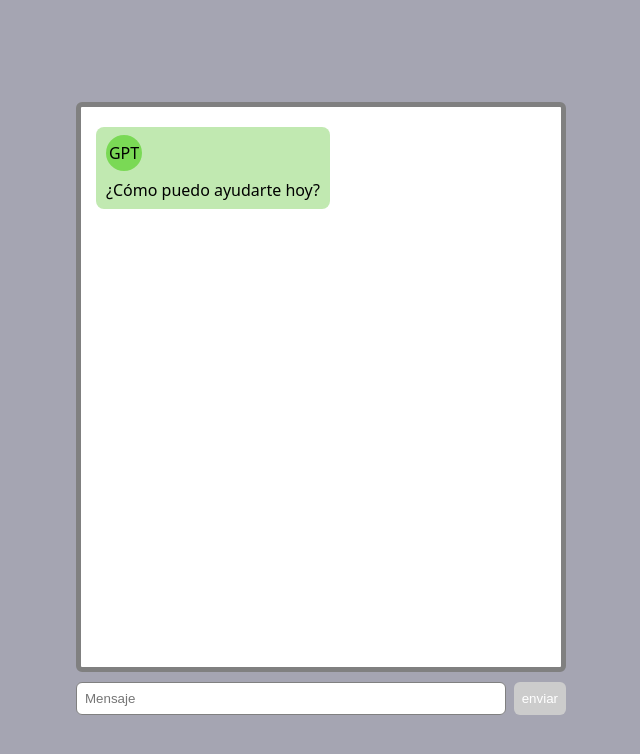
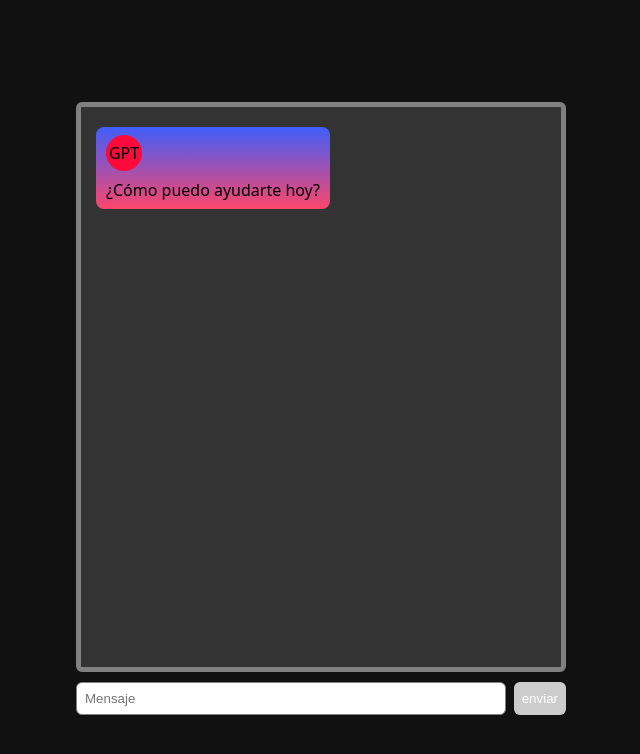
Before and after one commit to Byhako/chat_webllm, a plain HTML site: page index.html in a window 1280 px wide. Shown: the whole page, without its empty margins (319-959 px from the left). Drawn offline with Linux system fonts and the light colour scheme.

Commit message:
improve colors

```diff
--- a/index.html
+++ b/index.html
@@ -9,7 +9,7 @@
       font-family: system-ui, -apple-system, BlinkMacSystemFont, 'Segoe UI', Roboto, Oxygen, Ubuntu, Cantarell, 'Open Sans', 'Helvetica Neue', sans-serif;
       display: grid;
       place-content: center;
-      background-color: #a5a5b2;
+      background-color: #111;
       height: 100dvh;
     }
     main {
@@ -17,7 +17,7 @@
       max-width: 100%;
       height: 70vh;
 
-      background-color: #fff;
+      background-color: #333;
       border: 5px solid gray;
       border-radius: 6px;
       overflow-y: auto;
@@ -63,9 +63,10 @@
       &.assistant {
         border-radius: 8px;
         align-self: flex-start;
-        background-color: rgb(193, 233, 177);
+        background: rgb(63,94,251);
+        background: linear-gradient(180deg, rgba(63,94,251,1) 0%, rgba(252,70,107,1) 100%);
         span {
-          background-color: rgb(122, 217, 85);
+          background-color: rgb(253, 9, 58);
         }
       }
     }
@@ -107,7 +108,7 @@
 
     small {
       font-size: 11px;
-      color: #212020;
+      color: #cecece;
       position: fixed;
       left: 0;
       right: 0;
@@ -158,6 +159,15 @@
     const $button = $('button')
     const $small = $('small')
     let messages = []
+
+    // if (window.Worker) {
+    //   const worker = new Worker('./worker.js', { type: 'module' })
+    //   worker.postMessage({ name: 'Toto' })
+
+    //   worker.onmessage = function (e) {
+    //     console.log('Main', e.data)
+    //   }
+    // }
 
     // Cargamos el modelo
     const engine = await CreateMLCEngine(
```
Also changed, not shown: worker.js (added, +26 -0 lines), 1 other file.
